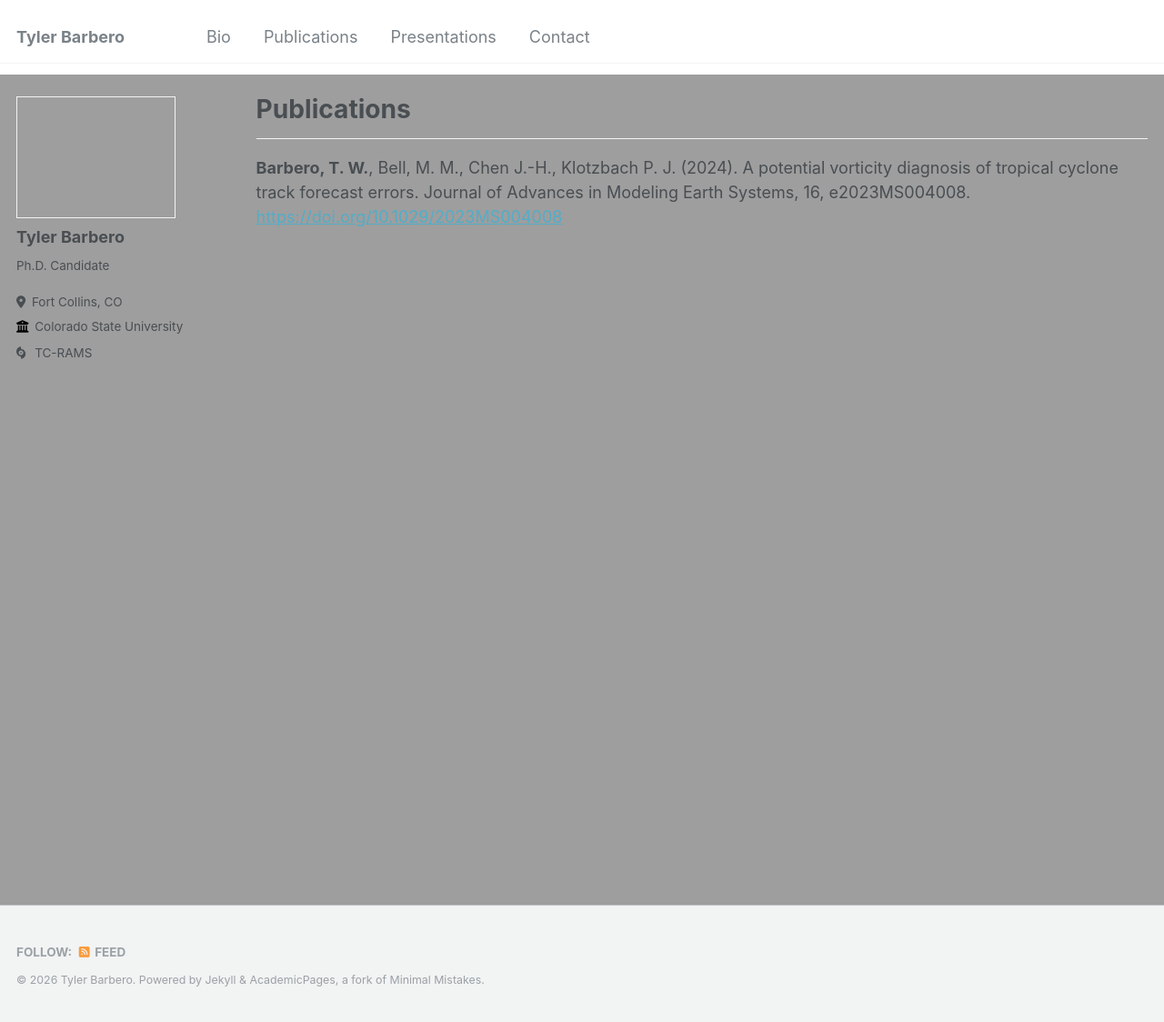
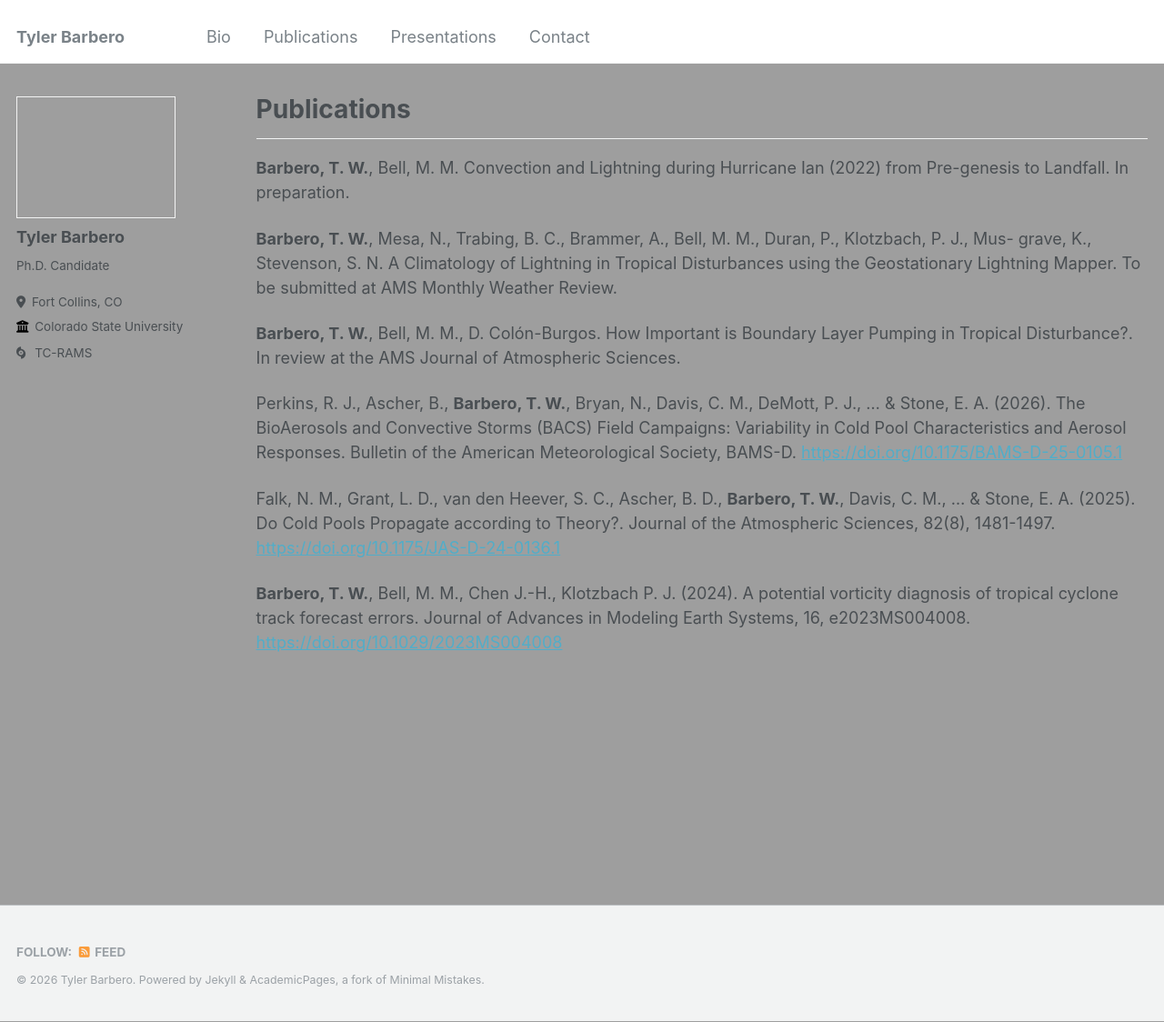
Before and after one commit to tbarbero/tbarbero.github.io, a Jekyll site: the page built from _pages/publications.md, in a window 1280 px wide and 1124 px high. Shown: the whole window at 91% size. Built offline with Jekyll 4.4.1, drawn with Linux system fonts in a browser that asks for light colours.

Commit message:
Add publications

```diff
--- a/_pages/publications.md
+++ b/_pages/publications.md
@@ -6,5 +6,14 @@ author_profile: true
 ---
 
 ---
+**Barbero, T. W.**, Bell, M. M. Convection and Lightning during Hurricane Ian (2022) from Pre-genesis to Landfall. In preparation.
+
+**Barbero, T. W.**, Mesa, N., Trabing, B. C., Brammer, A., Bell, M. M., Duran, P., Klotzbach, P. J., Mus- grave, K., Stevenson, S. N. A Climatology of Lightning in Tropical Disturbances using the Geostationary Lightning Mapper. To be submitted at AMS Monthly Weather Review.
+
+**Barbero, T. W.**, Bell, M. M., D. Colón-Burgos. How Important is Boundary Layer Pumping in Tropical Disturbance?. In review at the AMS Journal of Atmospheric Sciences.
+
+Perkins, R. J., Ascher, B., **Barbero, T. W.**, Bryan, N., Davis, C. M., DeMott, P. J., ... & Stone, E. A. (2026). The BioAerosols and Convective Storms (BACS) Field Campaigns: Variability in Cold Pool Characteristics and Aerosol Responses. Bulletin of the American Meteorological Society, BAMS-D. [https://doi.org/10.1175/BAMS-D-25-0105.1](https://journals.ametsoc.org/view/journals/bams/107/6/BAMS-D-25-0105.1.pdf)
+
+Falk, N. M., Grant, L. D., van den Heever, S. C., Ascher, B. D., **Barbero, T. W.**, Davis, C. M., ... & Stone, E. A. (2025). Do Cold Pools Propagate according to Theory?. Journal of the Atmospheric Sciences, 82(8), 1481-1497. [https://doi.org/10.1175/JAS-D-24-0136.1](https://journals.ametsoc.org/view/journals/atsc/82/8/JAS-D-24-0136.1.xml)
 
 **Barbero, T. W.**, Bell, M. M., Chen J.-H., Klotzbach P. J. (2024). A potential vorticity diagnosis of tropical cyclone track forecast errors. Journal of Advances in Modeling Earth Systems, 16, e2023MS004008. [https://doi.org/10.1029/2023MS004008](https://agupubs.onlinelibrary.wiley.com/doi/10.1029/2023MS004008)
```
